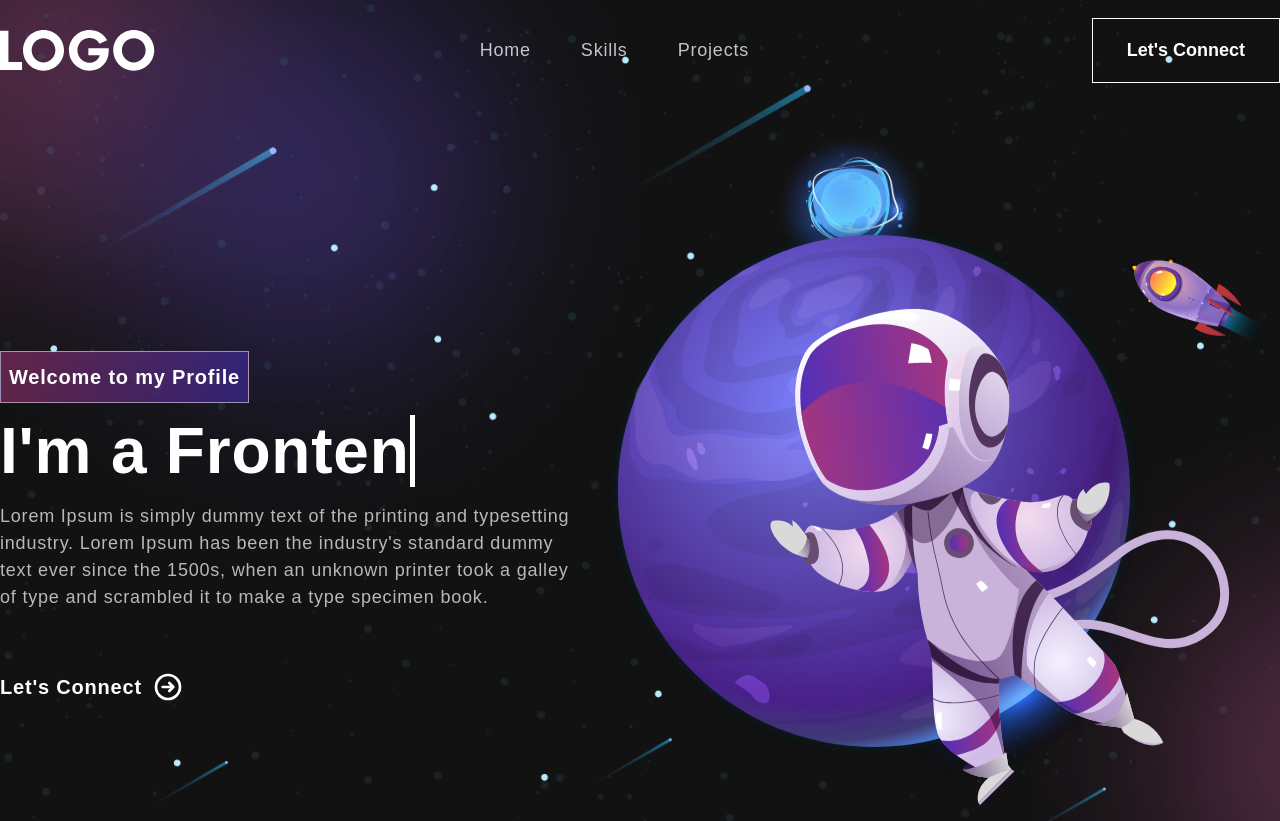
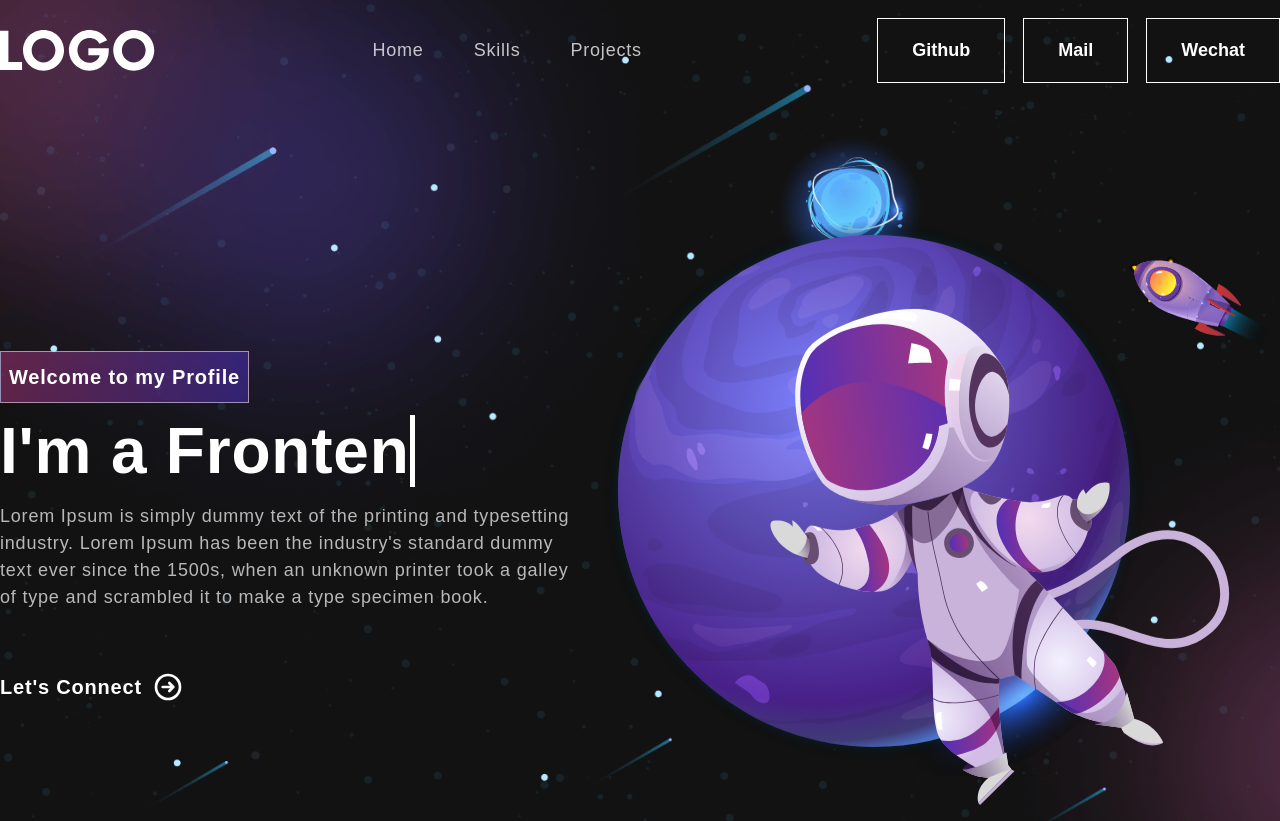
Before and after one commit to HelloBojack/personal_profile, a React (Vite) app: page / in a window 1280 px wide. Shown: the top 821 px of the page. Built offline with nearby package versions, Linux system fonts and the light colour scheme.

Commit message:
add copy contact

```diff
--- /dev/null
+++ b/src/components/Header/ContactButton.tsx
@@ -0,0 +1,19 @@
+export const ContactButton = ({
+  children,
+  onClick,
+}: {
+  children: string;
+  onClick?: React.MouseEventHandler<HTMLButtonElement>;
+}) => {
+  return (
+    <button
+      className="font-bold text-[18px] ml-[18px] border border-white px-[34px] py-[18px] bg-transparent relative
+  before:transition-all  before:duration-300 before:-z-[1]
+  before:absolute before:w-0 before:h-[100%] before:top-0 before:left-0
+  before:content-[''] hover:before:w-full before:bg-white hover:text-black"
+      onClick={onClick}
+    >
+      <span className="z-[1]">{children}</span>
+    </button>
+  );
+};
--- a/src/components/Header/index.tsx
+++ b/src/components/Header/index.tsx
@@ -1,5 +1,7 @@
 import { useEffect, useState } from "react";
 import logo from "../../assets/img/logo.svg";
+import useCopyToClipboard from "../../hooks/useCopyToClipboard";
+import { ContactButton } from "./ContactButton";
 
 export const Header = () => {
   const [activeLink, setActiveLink] = useState("home");
@@ -22,6 +24,8 @@ export const Header = () => {
   const onUpdateActiveLink = (value: string) => {
     setActiveLink(value);
   };
+
+  const [value, copy] = useCopyToClipboard();
   return (
     <nav
       className={`py-[18px] fixed w-[100%] top-0 z-[999] transform ease-in duration-300 ${
@@ -57,15 +61,11 @@ export const Header = () => {
         </div>
 
         <div>
-          <button
-            className="font-bold text-[18px] ml-[18px] border border-white px-[34px] py-[18px] bg-transparent relative
-            before:transition-all  before:duration-300 before:-z-[1]
-            before:absolute before:w-0 before:h-[100%] before:top-0 before:left-0
-            before:content-[''] hover:before:w-full before:bg-white hover:text-black
-          "
-          >
-            <span className="z-[1]">Let's Connect</span>
-          </button>
+          <ContactButton onClick={() => copy("https://github.com/HelloBojack")}>
+            Github
+          </ContactButton>
+          <ContactButton>Mail</ContactButton>
+          <ContactButton>Wechat</ContactButton>
         </div>
       </div>
     </nav>
--- /dev/null
+++ b/src/hooks/useCopyToClipboard.tsx
@@ -0,0 +1,32 @@
+import { useState } from "react";
+
+type CopiedValue = string | null;
+type CopyFn = (text: string) => Promise<boolean>; // Return success
+
+function useCopyToClipboard(): [CopiedValue, CopyFn] {
+  const [copiedText, setCopiedText] = useState<CopiedValue>(null);
+
+  const copy: CopyFn = async (text) => {
+    console.log(navigator.clipboard);
+
+    if (!navigator?.clipboard) {
+      console.warn("Clipboard not supported");
+      return false;
+    }
+
+    // Try to save to clipboard then save it in the state if worked
+    try {
+      await navigator.clipboard.writeText(text);
+      setCopiedText(text);
+      return true;
+    } catch (error) {
+      console.warn("Copy failed", error);
+      setCopiedText(null);
+      return false;
+    }
+  };
+
+  return [copiedText, copy];
+}
+
+export default useCopyToClipboard;
```
